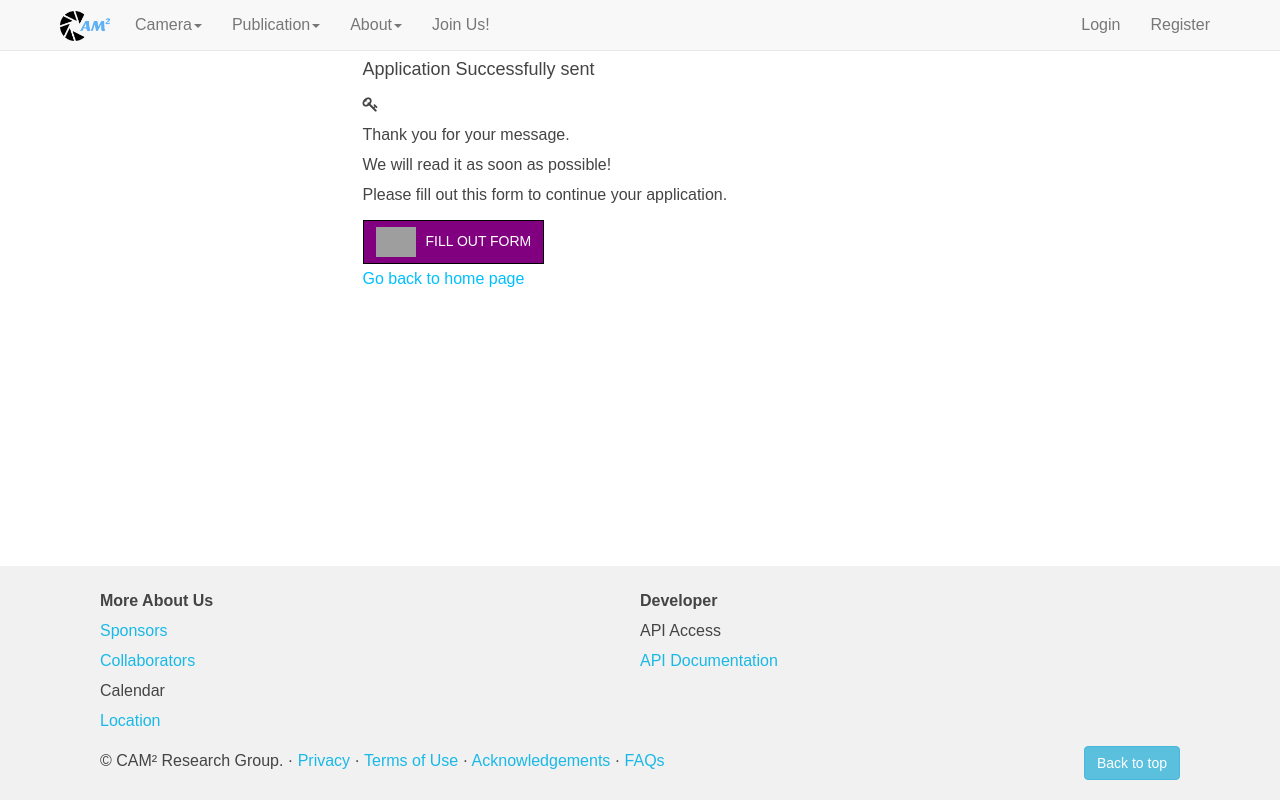
After one commit to PurdueCAM2Project/CAM2WebUI, a Django app: template email_system/templates/email_system/join_email_sent.html in a window 1280 px wide. The commit adds this page. Run offline with Django 3.2, Linux system fonts and the light colour scheme; the template is opened without the code that fills it, so the values that code supplies are empty; some libraries are stand-ins or nearby versions; grey boxes are pictures that could not be loaded.

Commit message:
Modified Collaborators and added Google Form button after join us form submission - migration required

```diff
--- a/app/models.py
+++ b/app/models.py
@@ -138,11 +138,13 @@ class Collab(models.Model):
          collabname: A CharField for the name of the collaborating organization
          collabdescr: A CharField for a brief description of the collaborator
          collablink: A CharField for a link to the collaborator's website, validated as a URL
+         collabimg: A CharField for a link to the collaborator's logo, validated as a URL
 
     """
     collabname = models.CharField(verbose_name='Collaborator', max_length=100)
     collabdescr = models.CharField(verbose_name='Description', max_length=500, blank=True, null=True)
     collablink = models.CharField(verbose_name='Link to Site', max_length=300, blank=True, null=True, validators=[validateURL])
+    collabimg = models.CharField(verbose_name='Collaborator Logo', max_length=300, blank=True, null=True, validators=[validateURL])
     def __str__(self):
         return "{0}".format(self.collabname)
 
--- /dev/null
+++ b/email_system/templates/email_system/join_email_sent.html
@@ -0,0 +1,35 @@
+{% extends "app/base.html" %}
+{% load static %}
+{% load widget_tweaks %}
+{% block title %}Email sent{% endblock %}
+{% block css %}
+<link rel="stylesheet" href="{% static "app/css/login.css " %}">
+{% endblock %}
+{% block content %}
+<div class="top-content">
+  <div class="inner-bg">
+    <div class="container">
+      <div class="row">
+        <div class="col-sm-offset-3 col-sm-6">
+          <div class="form-box">
+            <div class="form-top">
+              <div class="form-top-left">
+                <h4 id="emailconfirm">Application Successfully sent</h4>
+              </div>
+              <div class="form-top-right"> <i class="fa fa-key"></i> </div>
+            </div>
+            <div class="form-bottom">
+                <p>Thank you for your message. <br>
+                We will read it as soon as possible! <br>
+                Please fill out this form to continue your application.<br></p>
+                <button type="button" class="btn btn-info" style="background-color:#800080;border-color:black;border-radius:0px;" onclick="window.location.href='https://docs.google.com/forms/d/e/1FAIpQLScVt7wB627PQ_UeA53sMk78h64K2qVqu9gZXf_3uOyV7doubQ/viewform?c=0&w=1';"><img src="https://cdn6.aptoide.com/imgs/b/1/4/b14e9cb66874c8859e4311ce9494b94b_icon.png?w=256" width="50px" style="padding-right:10px;">FILL OUT FORM</button><br>
+                <p><a style="color: deepskyblue" href="/">Go back to home page</a></p>
+            </div>
+          </div>
+          </div>
+        </div>
+      </div>
+    </div>
+  </div>
+</div>
+{% endblock %}
--- a/email_system/urls.py
+++ b/email_system/urls.py
@@ -7,4 +7,5 @@ urlpatterns = [
     url(r'^contact/$', views.contact, name='contact'),
     url(r'^contact/email_sent/$', views.email_sent, name='email_sent'),
     url(r'^join_us/$', views.join, name='join_us'),
+    url(r'^join_us/join_email_sent/$', views.join_email_sent, name='join_email_sent'),
 ]
--- a/email_system/views.py
+++ b/email_system/views.py
@@ -207,7 +207,7 @@ def join(request):
                 join_obj = JoinModel(name=name, from_email=from_email, major=major, gradDate=gradDate, courses=courses, languages=languages, tools=tools, whyCAM2=whyCAM2, anythingElse=anythingElse, date=datetime.date.today())
                 join_obj.save()
 
-                return redirect('email_sent')
+                return redirect('join_email_sent')
             else:
                 messages.error(request, 'Invalid reCAPTCHA. Please confirm you are not a robot and try again.')
                 if 'test' in sys.argv:
@@ -231,3 +231,6 @@ def join(request):
 
 def email_sent(request):
     return render(request, 'email_system/email_sent.html')
+
+def join_email_sent(request):
+    return render(request, 'email_system/join_email_sent.html')
```
Also changed, not shown: app/templates/app/collaborators.html (+11 -8 lines), app/migrations/0020_merge_20180705_1858.py (added), app/migrations/0021_collab_collabimg.py (added).
